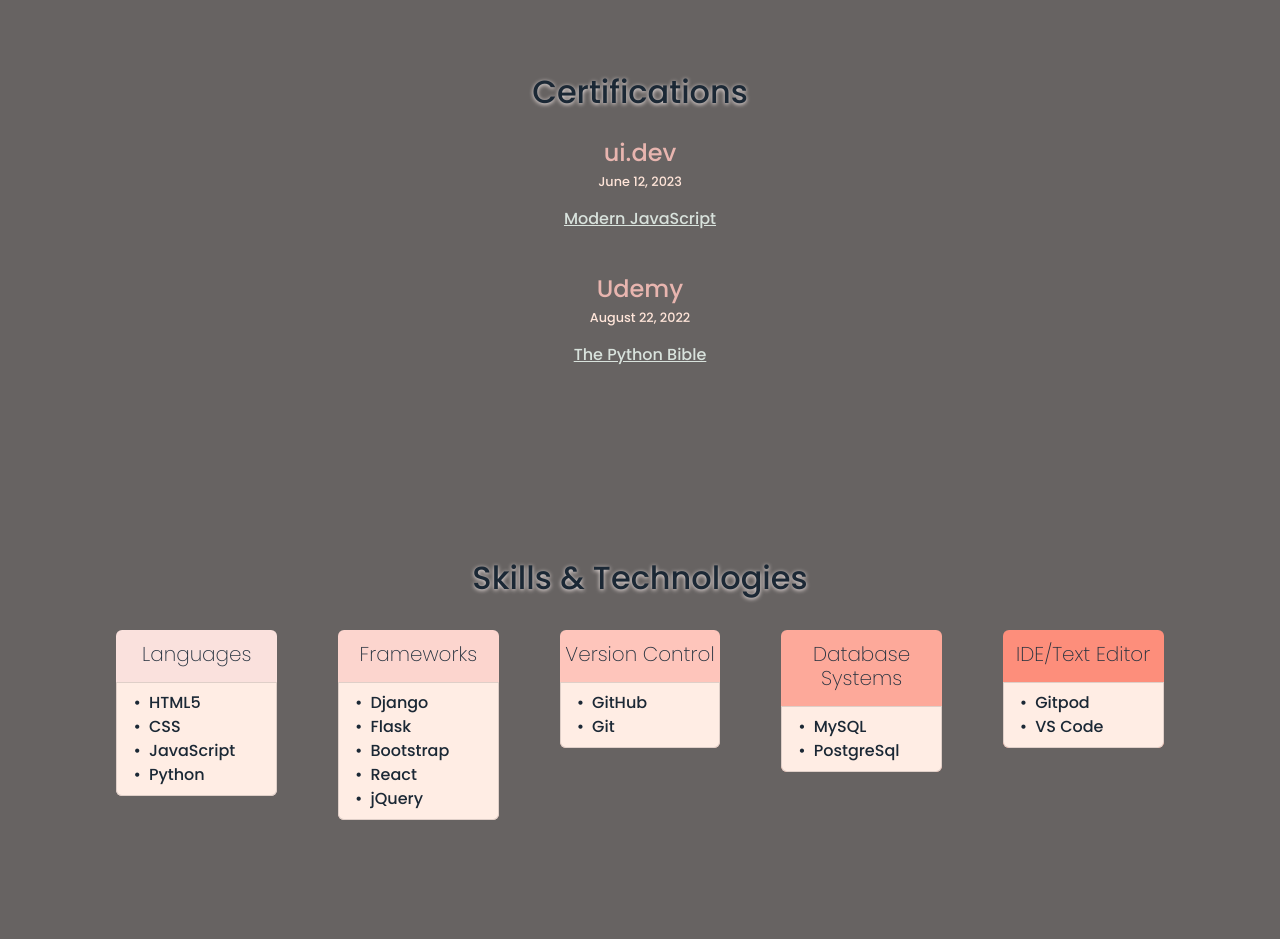
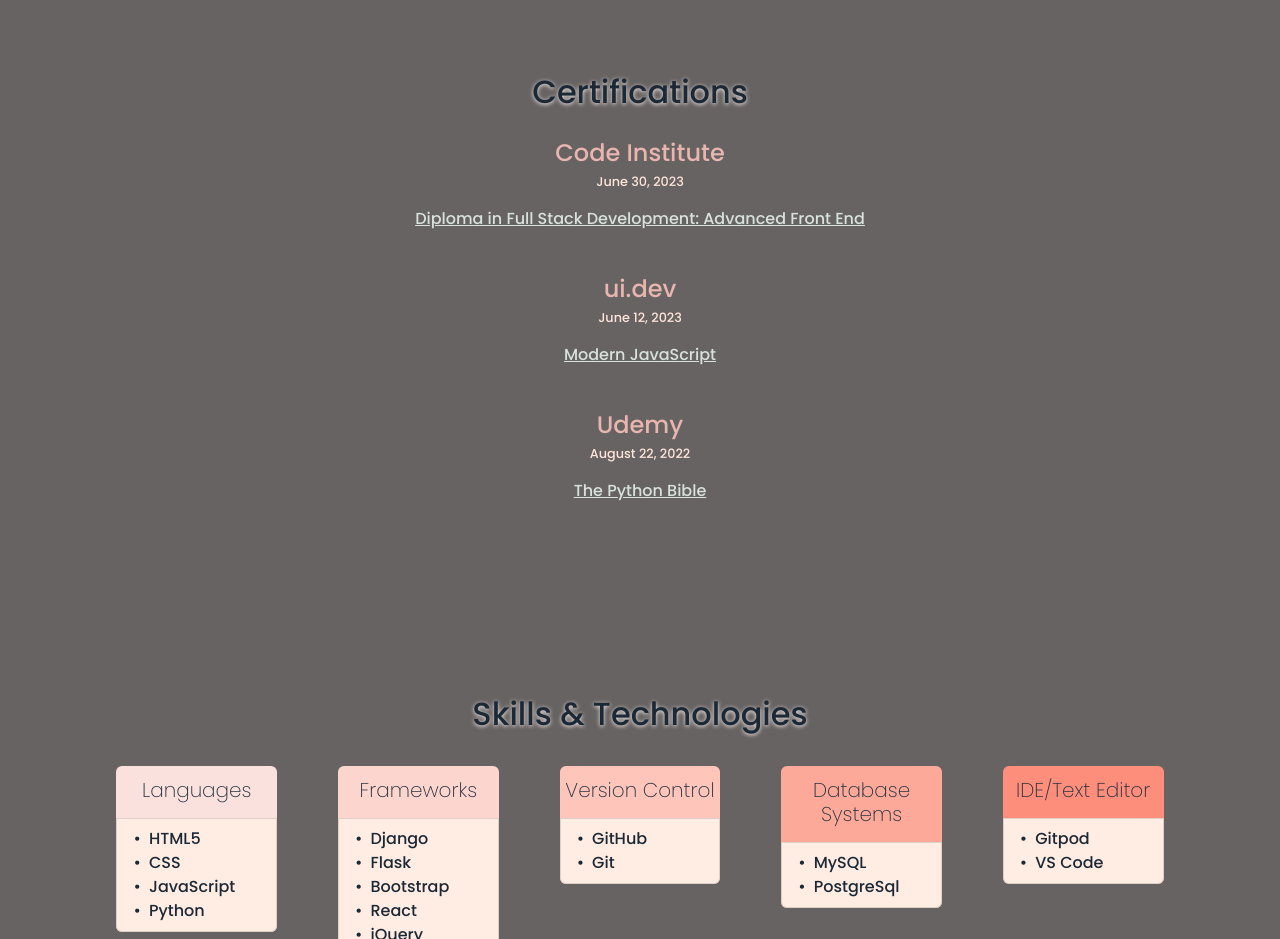
Before and after one commit to GNikroo/my-portfolio, a React (Create React App) app: page / in a window 1280 px wide. Shown: the part 1780-2719 px from the top of the page. Built offline with nearby package versions, Linux system fonts and the light colour scheme.

Commit message:
Add Full Stack Diploma to Certificates

```diff
--- a/src/components/Certificates.js
+++ b/src/components/Certificates.js
@@ -1,11 +1,8 @@
 import React from "react";
-import { Container } from "react-bootstrap";
-import { NavLink } from "react-bootstrap";
-import { Card } from "react-bootstrap";
-import { Image } from "react-bootstrap";
-import styles from "../styles/Certificates.module.css";
+import { Card, Container, Image, NavLink } from "react-bootstrap";
 import appStyles from "../App.module.css";
 import { certificates } from "../data";
+import styles from "../styles/Certificates.module.css";
 
 const Certificates = () => {
   return (
@@ -26,7 +23,7 @@ const Certificates = () => {
                   {certificate.course}
                 </Card.Text>
               </NavLink>
-              <Image className="d-none" src={certificate.image} />
+              <Image className="d-none" height="400" width="600" src={certificate.image} />
             </div>
           ))}
         </Card.Body>
--- a/src/data.js
+++ b/src/data.js
@@ -1,3 +1,4 @@
+import fullstack from "./assets/fullstackdiploma.png";
 import img3 from "./assets/hidden.jpg";
 import img4 from "./assets/memory.jpg";
 import modjs from "./assets/modernjs-cert.png";
@@ -5,6 +6,8 @@ import img2 from "./assets/nosweat.jpg";
 import python from "./assets/python-cert.jpeg";
 import img5 from "./assets/wellness.jpg";
 import img1 from "./assets/wordshare.jpg";
+
+
 
 export const about = [
   {
@@ -89,12 +92,18 @@ export const projects = [
 ];
 
 export const certificates = [
-  {
+{
+    institution: "Code Institute",
+    course: "Diploma in Full Stack Development: Advanced Front End",
+    date: "June 30, 2023",
+    image: fullstack,
+},
+{
     institution: "ui.dev",
     course: "Modern JavaScript",
     date: "June 12, 2023",
     image: modjs,
-  },
+},
   {
     institution: "Udemy",
     course: "The Python Bible",
```
Also changed, not shown: src/assets/fullstackdiploma.png (added).
